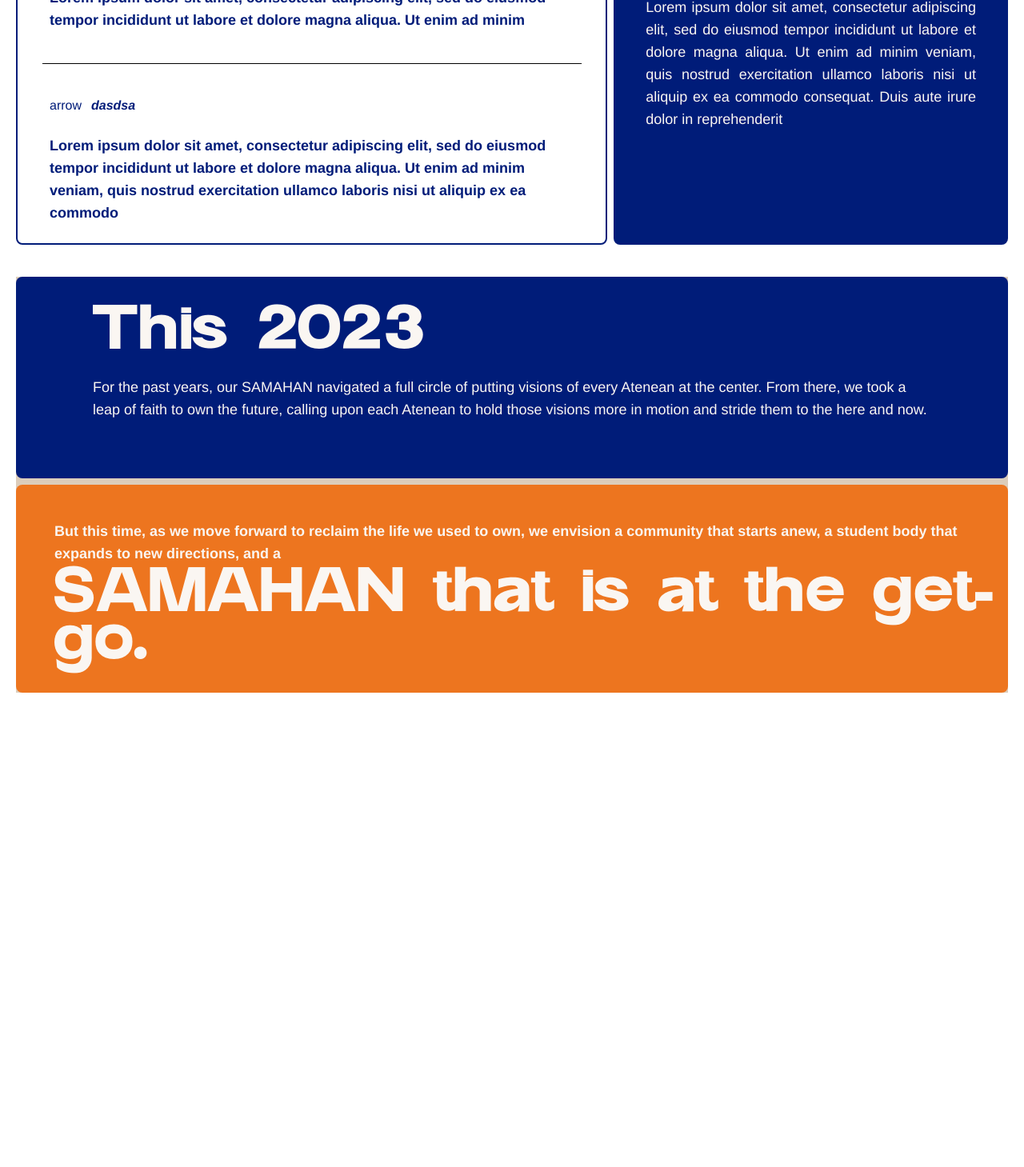
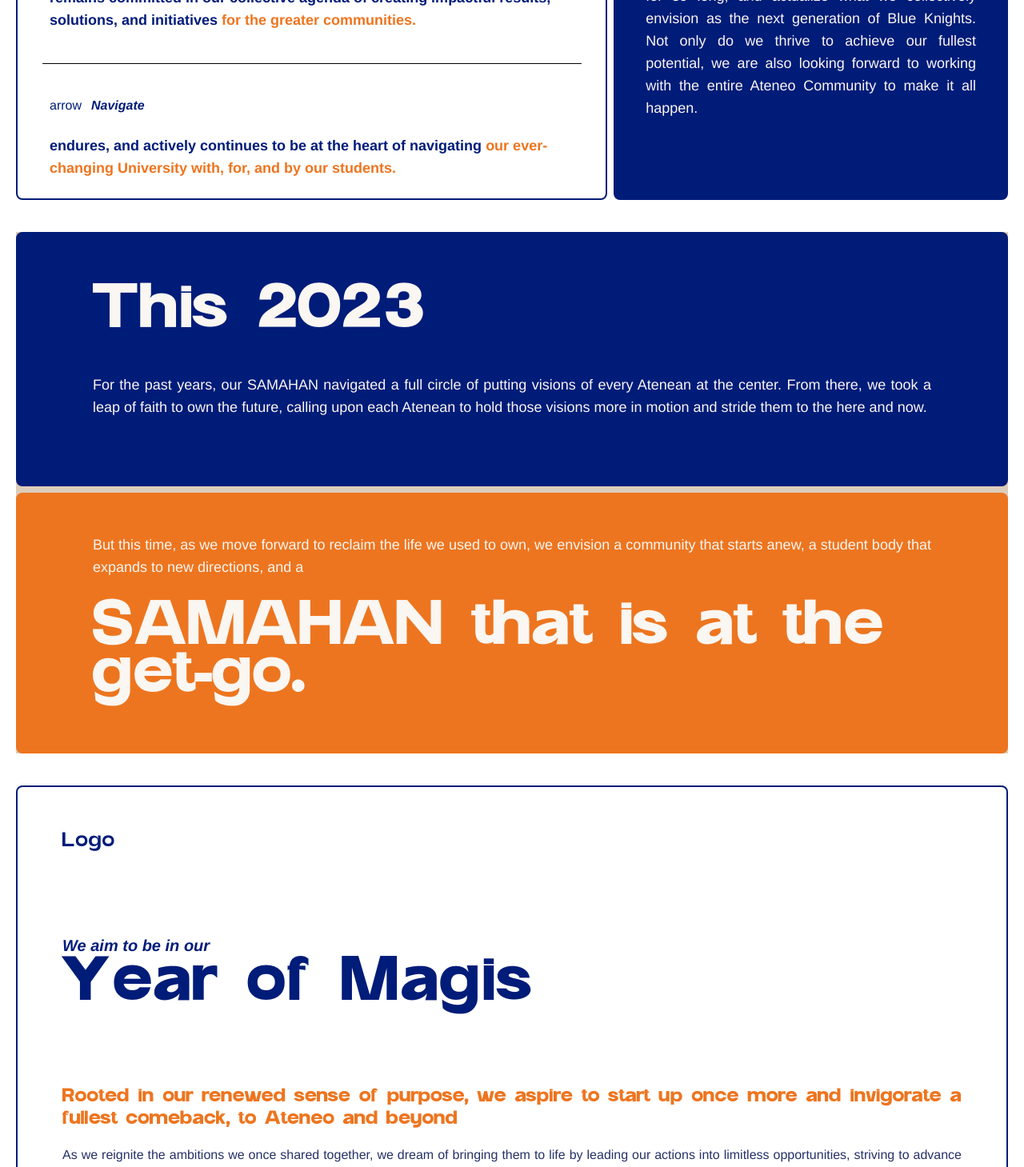
Before and after one commit to SAMAHAN-Systems-Development/samahan-at-the-get-go, a Next.js app: page / in a window 1280 px wide. Shown: the part 1180-2639 px from the top of the page at 80% size. Before the commit the page ends 2066 px from the top, so only its background shows below. Built offline with nearby package versions, Linux system fonts and the light colour scheme.

Commit message:
feat: added fifth section

```diff
--- a/src/components/About/AboutPage.tsx
+++ b/src/components/About/AboutPage.tsx
@@ -1,5 +1,6 @@
 import React from "react";
 
+import AboutFifthSection from "@/components/ui/AboutFifthSection";
 import AboutFourthSection from "@/components/ui/AboutFourthSection";
 import AboutFirstSection from "@/components/ui/AboutPage/AboutPageSections/AboutFirstSection";
 import AboutSecondSection from "@/components/ui/AboutSecondSection";
@@ -20,6 +21,9 @@ const AboutPage = () => {
       <div className="w-full flex h-full justify-center">
         <AboutFourthSection />
       </div>
+      <div className="w-full flex h-full justify-center">
+        <AboutFifthSection title="Year of Magis" />
+      </div>
     </>
   );
 };
--- a/src/components/ui/AboutFifthSection.tsx
+++ b/src/components/ui/AboutFifthSection.tsx
@@ -8,13 +8,13 @@ const AboutFifthSection = (props: TitleProps) => {
   return (
     <>
       <div className="w-full h-screen flex justify-center">
-        <div className="relative w-full m-5 border-2 border-blue rounded-lg flex flex-col">
-          <div className="flex flex-row justify-start ml-14 mt-14">
+        <div className="relative w-full m-5 border-2 border-blue rounded-lg flex flex-col gap-5">
+          <div className="flex flex-row justify-start sm:m-14 mx-6 mt-6">
             <p className="text-blue font-light sm:text-xl text-sm font-artega">
               Logo
             </p>
           </div>
-          <div className="flex flex-col ml-14 mt-4 mb-6">
+          <div className="flex flex-col sm:mx-14 sm:mb-14 mx-6 mt-6 gap-3">
             <h1 className="text-blue sm:text-xl text-sm font-appleGaramound italic font-bold">
               We aim to be in our
             </h1>
@@ -23,17 +23,17 @@ const AboutFifthSection = (props: TitleProps) => {
             </h1>
           </div>
 
-          <div className="flex justify-right flex-col ">
-            <div className="mx-14 mt-4">
-              <p className="text-orange font-artega font-bold text-large">
+          <div className="flex flex-col">
+            <div className="sm:mx-14 mx-6 mt-4">
+              <p className="text-orange font-artega font-bold sm:text-lg text-sm text-justify">
                 Rooted in our renewed sense of purpose, we aspire to start up
                 once more and invigorate a fullest comeback, to Ateneo and
                 beyond
               </p>
             </div>
 
-            <div className="mx-14 mt-4">
-              <p className="text-lightBlue">
+            <div className="sm:mx-14 mx-6 mt-4 overflow-hidden">
+              <p className="text-lightBlue text-lg sm:text-base text-justify">
                 As we reignite the ambitions we once shared together, we dream
                 of bringing them to life by leading our actions into limitless
                 opportunities, striving to advance leadership towards
--- a/src/components/ui/AboutPage/AboutForthSectionBlueCard.tsx
+++ b/src/components/ui/AboutPage/AboutForthSectionBlueCard.tsx
@@ -8,16 +8,16 @@ const AboutForthSectionBlueCard = (props: CardProps) => {
   return (
     <>
       {/* first card */}
-      <div className="w-full bg-blue rounded-lg flex flex-col h-1/2">
-        <div className="flex flex-col justify-center m-12">
-          <div className="flex flex-col ml-12 mb-4">
+      <div className="w-full bg-blue rounded-lg flex flex-col h-1/2 justify-center">
+        <div className="flex flex-col sm:m-12 m-6">
+          <div className="flex flex-col sm:mx-12 m-3 my-4">
             <h1 className="text-white lg:text-6xl md:text-4xl text-3xl font-semibold font-artega">
               {props.year}
             </h1>
           </div>
 
-          <div className="flex mx-12 mb-6">
-            <p className="text-white lg:text-lg md:text-base text-sm font-light">
+          <div className="flex sm:mx-12 m-6">
+            <p className="text-white lg:text-lg md:text-base text-sm font-light text-justify">
               For the past years, our SAMAHAN navigated a full circle of putting
               visions of every Atenean at the center. From there, we took a leap
               of faith to own the future, calling upon each Atenean to hold
--- a/src/components/ui/AboutPage/AboutForthSectionOrangeCard.tsx
+++ b/src/components/ui/AboutPage/AboutForthSectionOrangeCard.tsx
@@ -8,17 +8,17 @@ const AboutForthSectionOrangeCard = (props: CardProps) => {
   return (
     <>
       {/* first card */}
-      <div className="w-full bg-orange rounded-lg flex flex-col h-1/2">
-        <div className="flex flex-col justify-center mt-7">
-          <div className="flex mx-12 my-4">
-            <p className="text-white font-bold lg:text-lg md:text-base text-sm">
+      <div className="w-full bg-orange rounded-lg flex flex-col h-1/2 justify-center">
+        <div className="flex flex-col sm:m-12 m-6">
+          <div className="flex sm:mx-12 m-3 my-4">
+            <p className="text-white lg:text-lg md:text-base text-sm font-light text-justify">
               But this time, as we move forward to reclaim the life we used to
               own, we envision a community that starts anew, a student body that
               expands to new directions, and a
             </p>
           </div>
 
-          <div className="flex flex-col ml-12 mb-6">
+          <div className="flex flex-col sm:ml-12 m-6">
             <h1 className="text-white lg:text-6xl md:text-4xl text-3xl font-semibold font-artega">
               {props.year}
             </h1>
--- a/src/components/ui/AboutPage/AboutSecondSectionBlueCard.tsx
+++ b/src/components/ui/AboutPage/AboutSecondSectionBlueCard.tsx
@@ -22,11 +22,11 @@ const AboutSecondSectionBlueCard = (props: CardProps) => {
 
         <div className="flex mx-10 my-6">
           <p className="text-white font-base text-lg text-justify">
-            Lorem ipsum dolor sit amet, consectetur adipiscing elit, sed do
-            eiusmod tempor incididunt ut labore et dolore magna aliqua. Ut enim
-            ad minim veniam, quis nostrud exercitation ullamco laboris nisi ut
-            aliquip ex ea commodo consequat. Duis aute irure dolor in
-            reprehenderit
+            We venture back to the University life we yearned for so long, and
+            actualize what we collectively envision as the next generation of
+            Blue Knights. Not only do we thrive to achieve our fullest
+            potential, we are also looking forward to working with the entire
+            Ateneo Community to make it all happen.
           </p>
         </div>
       </div>
--- a/src/components/ui/AboutPage/AboutSecondSectionWhiteCard.tsx
+++ b/src/components/ui/AboutPage/AboutSecondSectionWhiteCard.tsx
@@ -40,9 +40,9 @@ const AboutSecondSectionWhiteCard = (props: CardProps) => {
 
           <div className="flex mx-10 mb-6">
             <p className="text-blue font-bold lg:text-lg md:text-base text-sm">
-              Lorem ipsum dolor sit amet, consectetur adipiscing elit, sed do
-              eiusmod tempor incididunt ut labore et dolore magna aliqua. Ut
-              enim ad minim
+              remains committed in our collective agenda of creating impactful
+              results, solutions, and initiatives{" "}
+              <span className="text-orange">for the greater communities.</span>
             </p>
           </div>
 
@@ -60,10 +60,10 @@ const AboutSecondSectionWhiteCard = (props: CardProps) => {
 
           <div className="flex mx-10 mb-6">
             <p className="text-blue font-bold lg:text-lg md:text-base text-sm">
-              Lorem ipsum dolor sit amet, consectetur adipiscing elit, sed do
-              eiusmod tempor incididunt ut labore et dolore magna aliqua. Ut
-              enim ad minim veniam, quis nostrud exercitation ullamco laboris
-              nisi ut aliquip ex ea commodo
+              endures, and actively continues to be at the heart of navigating{" "}
+              <span className="text-orange">
+                our ever-changing University with, for, and by our students.
+              </span>
             </p>
           </div>
         </div>
--- a/src/components/ui/AboutSecondSection.tsx
+++ b/src/components/ui/AboutSecondSection.tsx
@@ -9,7 +9,7 @@ const AboutSecondSection = () => {
       <div className="relative flex flex-col justify-between w-full gap-2 m-5 xl:flex-row md:flex-col">
         <AboutSecondSectionWhiteCard
           first_header="Commitmment"
-          second_header="dasdsa"
+          second_header="Navigate"
         />
         <AboutSecondSectionBlueCard title="This Year" />
       </div>
```
